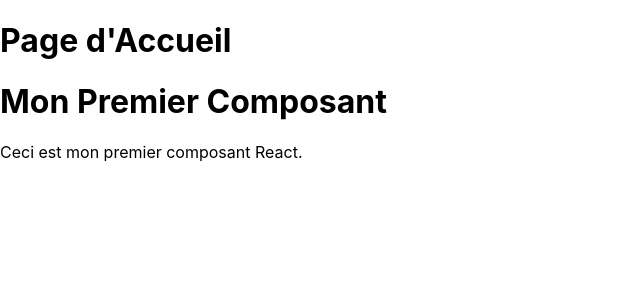
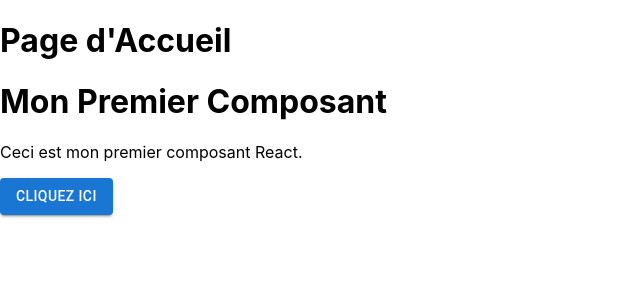
Before and after one commit to jvk88511334/client-prototype-react, a React (Create React App) app: page / in a window 1280 px wide. Shown: the top 300 px of the page, without its empty margins (0-640 px from the left). Built offline with nearby package versions, Linux system fonts and the light colour scheme.

Commit message:
Première utilisation du framework mui dans un composant

```diff
--- a/src/components/MyComponent.js
+++ b/src/components/MyComponent.js
@@ -1,10 +1,14 @@
 import React from 'react';
+import { Button } from '@mui/material';
 
 function MyComponent() {
     return (
         <div>
             <h1>Mon Premier Composant</h1>
             <p>Ceci est mon premier composant React.</p>
+            <Button variant="contained" color="primary">
+                Cliquez ici
+            </Button>
         </div>
     );
 }
```
